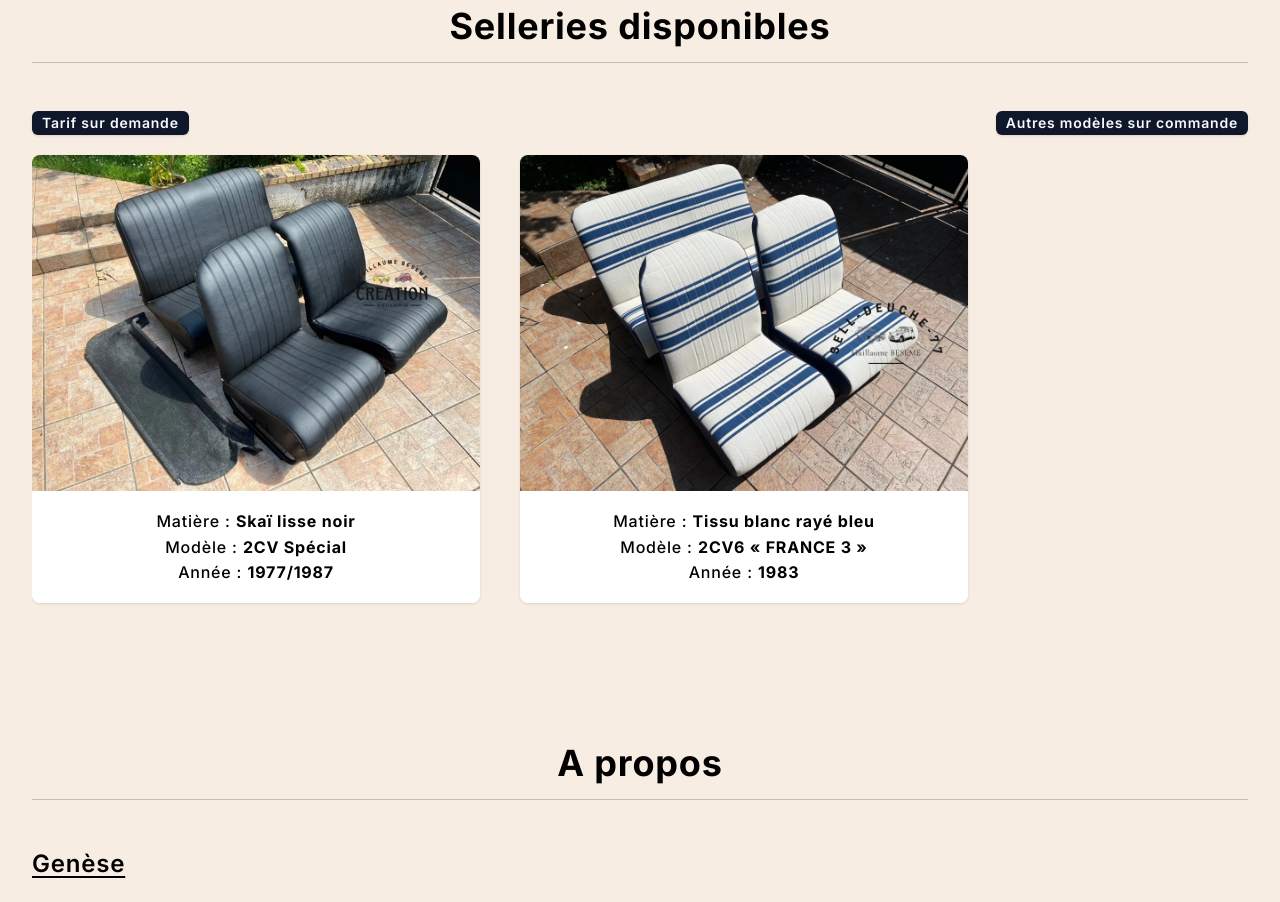
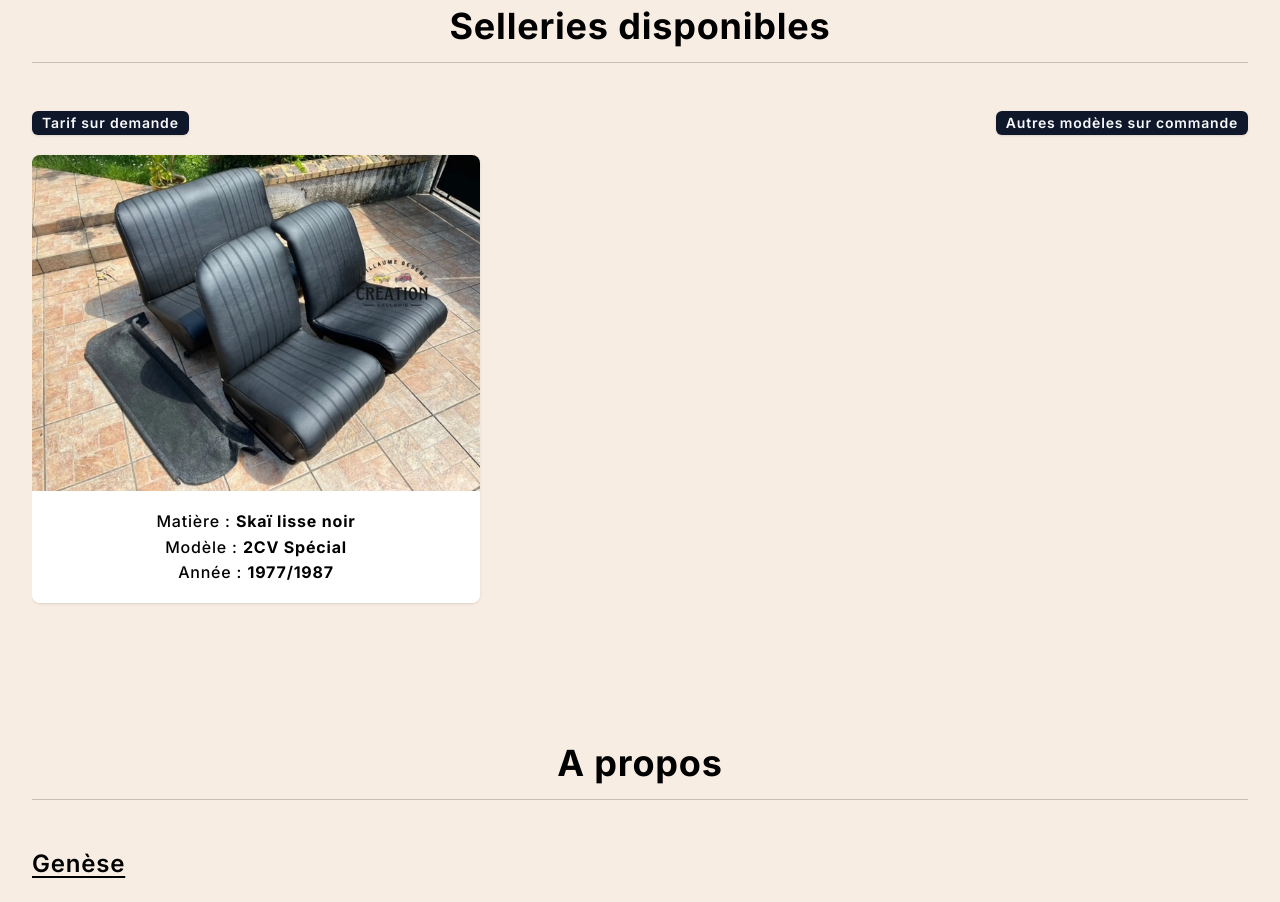
Before and after one commit to lucasamsellem/sell-deuche, a React (Vite) app: page / in a window 1280 px wide. Shown: the part 880-1782 px from the top of the page. Built offline with nearby package versions, Linux system fonts and the light colour scheme.

Commit message:
deleted unloading img

```diff
--- a/src/data/upholsteriesData.ts
+++ b/src/data/upholsteriesData.ts
@@ -134,11 +134,11 @@ export const availableUpholsteries: Upholstery[] = [
     material: 'Skaï lisse noir',
     year: '1977/1987',
   },
-  {
-    model: '2CV6 « FRANCE 3 »',
-    material: 'Tissu blanc rayé bleu',
-    year: '1983',
-  },
+  // {
+  //   model: '2CV6 « FRANCE 3 »',
+  //   material: 'Tissu blanc rayé bleu',
+  //   year: '1983',
+  // },
 ]
 
 export const renovatedUpholsteries = Array.from({ length: 7 }, () => ({
```
Also changed, not shown: public/available-upholsteries/tissu-blanc-rayé-bleu.webp.
